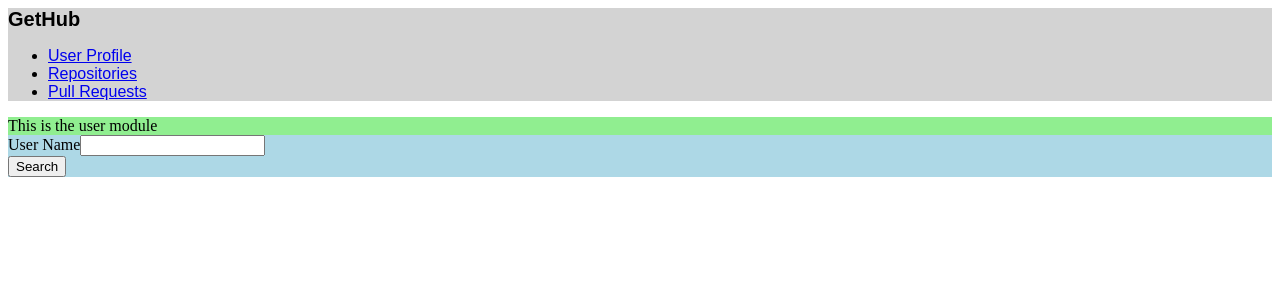
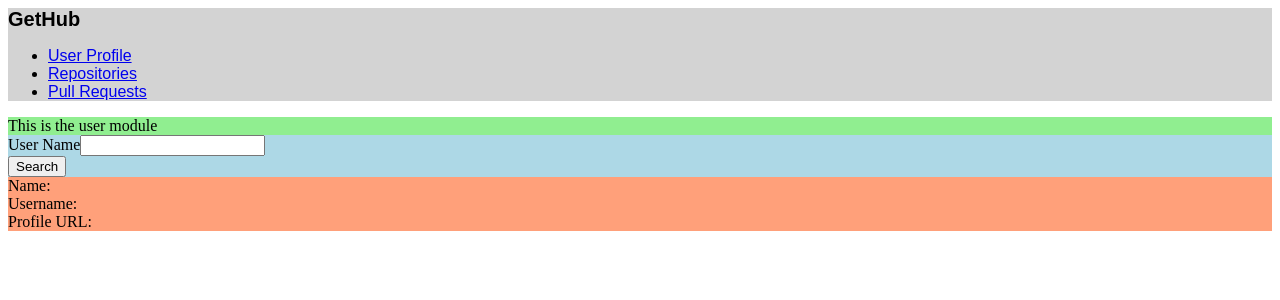
Before and after one commit to notwillcasey/github-fetcher, an Angular app: page /user in a window 1280 px wide. Shown: the top 300 px of the page. Built offline with nearby package versions, Linux system fonts and the light colour scheme.

Commit message:
update user profile

```diff
--- a/src/app/interfaces/user.interface.ts
+++ b/src/app/interfaces/user.interface.ts
@@ -2,7 +2,7 @@ export interface User {
     login?: string;
     id?: number;
     nodeId?: string;
-    avatarUrl?: string;
+    avatar_url?: string;
     gravatarId?: string;
     url?: string;
     htmlUrl?: string;
--- a/src/app/user/user.component.html
+++ b/src/app/user/user.component.html
@@ -2,7 +2,7 @@
     <div class="user-title">
         This is the user module
     </div>
-    <div class="user-form">
+    <div class="user-form form">
         <form [formGroup]="userSearch" (ngSubmit)="onSubmit()">
             <div>
                 <label for="user-label">User Name</label>
@@ -12,7 +12,10 @@
             <button class="button" tpye="submit">Search</button>
         </form>
     </div>
-    <div class="user-data" *ngIf="userProfileData">
-        <div>{{userProfileData.name}}</div>
+    <div class="user-data">
+        <div *ngIf="userProfileData" ><img cImg rounded src="{{userProfileData.avatar_url}}" height="200px" /></div>
+        <div><span>Name: </span><span *ngIf="userProfileData">{{userProfileData.name}}</span></div>
+        <div><span>Username: </span><span *ngIf="userProfileData">{{userProfileData.login}}</span></div>
+        <div><span>Profile URL: </span><span *ngIf="userProfileData">{{userProfileData.url}}</span></div>
     </div>
 </div>
```
